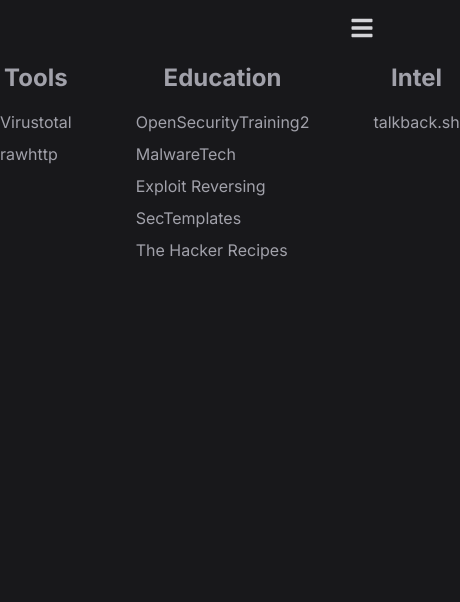
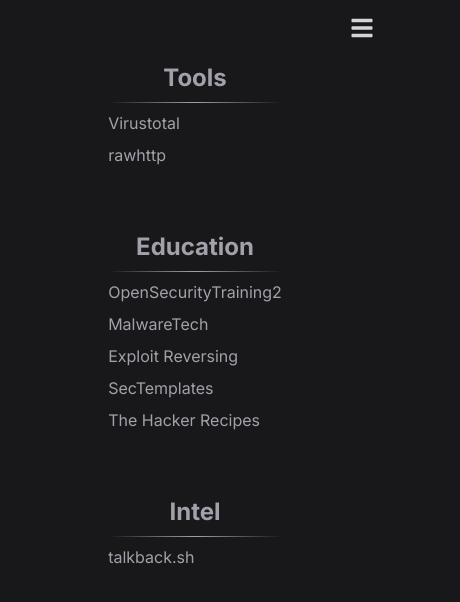
Before and after one commit to mattcbarrett/mattcbarrett.github.io, a Next.js app: page /resources in a window 390 px wide. Shown: the top 602 px of the page, 460 px wide, since content can reach past the window. Built offline with nearby package versions, Linux system fonts and the light colour scheme.

Commit message:
new component, viewport fixes

```diff
--- a/app/components/BlogPostTeaser.tsx
+++ b/app/components/BlogPostTeaser.tsx
@@ -1,7 +1,8 @@
-import Link from "next/link";
-import { Post } from "@/app/shared/types";
-import Markdown from "react-markdown";
-import { FaTags } from "react-icons/fa";
+import Link from "next/link"
+import { Post } from "@/app/shared/types"
+import Markdown from "react-markdown"
+import { FaTags } from "react-icons/fa"
+import Divider from "./Divider"
 
 type Props = {
   post: Post
@@ -50,7 +51,7 @@
           </div>
         </div>
       </div>
-      <div className="h-px bg-transparent bg-gradient-to-r from-transparent via-zinc-400 to-transparent my-8"/>
+      <Divider />
     </div>
   )
 }
--- /dev/null
+++ b/app/components/Divider.tsx
@@ -0,0 +1,7 @@
+const Divider = () => {
+  return (
+    <div className="h-px bg-transparent bg-gradient-to-r from-transparent via-zinc-400 to-transparent my-8"/>
+  )
+}
+
+export default Divider
--- a/app/resources/page.tsx
+++ b/app/resources/page.tsx
@@ -1,5 +1,6 @@
 import React from 'react'
 import Link from 'next/link'
+import Divider from '../components/Divider'
 
 type Props = {}
 
@@ -7,11 +8,12 @@
   return (
     <>
       {/* row 1 */}
-      <div className="flex gap-16 max-w-4xl mx-auto">
+      <div className="flex flex-col md:flex-row gap-16 max-w-4xl mx-auto">
 
         {/* column 1 */}
         <div className="flex flex-col space-y-2">
-          <p className="text-2xl font-bold text-center mb-2">Tools</p>
+          <p className="text-2xl font-bold text-center">Tools</p>
+          <Divider />
           <Link href="https://virustotal.com" className="hover:text-lime-400">
             Virustotal
           </Link>
@@ -22,7 +24,8 @@
 
         {/* column 2 */}
         <div className="flex flex-col space-y-2">
-          <p className="text-2xl font-bold text-center mb-2">Education</p>
+          <p className="text-2xl font-bold text-center">Education</p>
+          <Divider />
           <Link href="https://p.ost2.fyi/courses/" className="hover:text-lime-400">
             OpenSecurityTraining2
           </Link>
@@ -42,7 +45,8 @@
 
         {/* column 3 */}
         <div className="flex flex-col space-y-2">
-          <p className="text-2xl font-bold text-center mb-2">Intel</p>
+          <p className="text-2xl font-bold text-center">Intel</p>
+          <Divider />
           <Link href="https://talkback.sh/" className="hover:text-lime-400">
             talkback.sh
           </Link>
```
